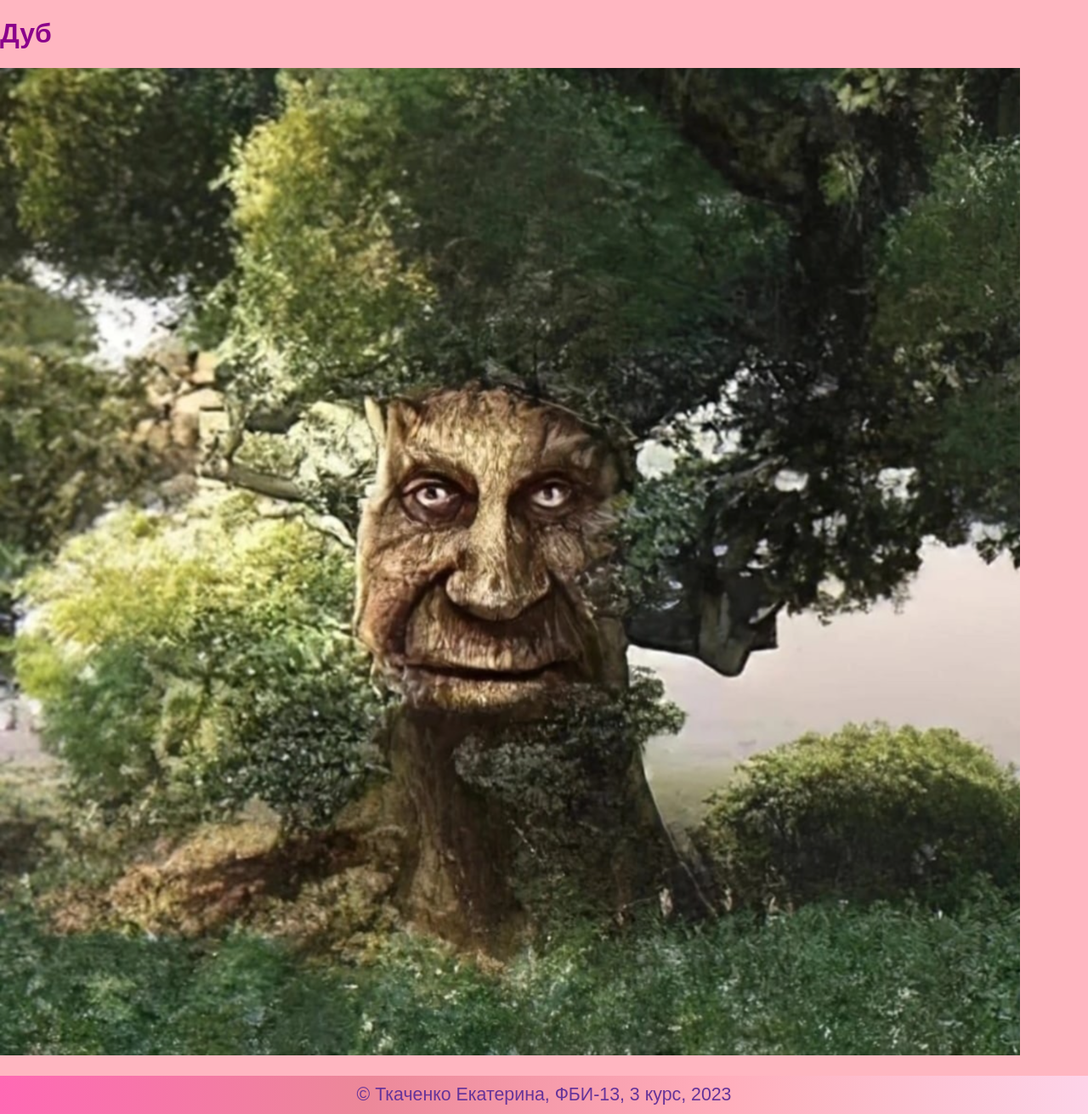
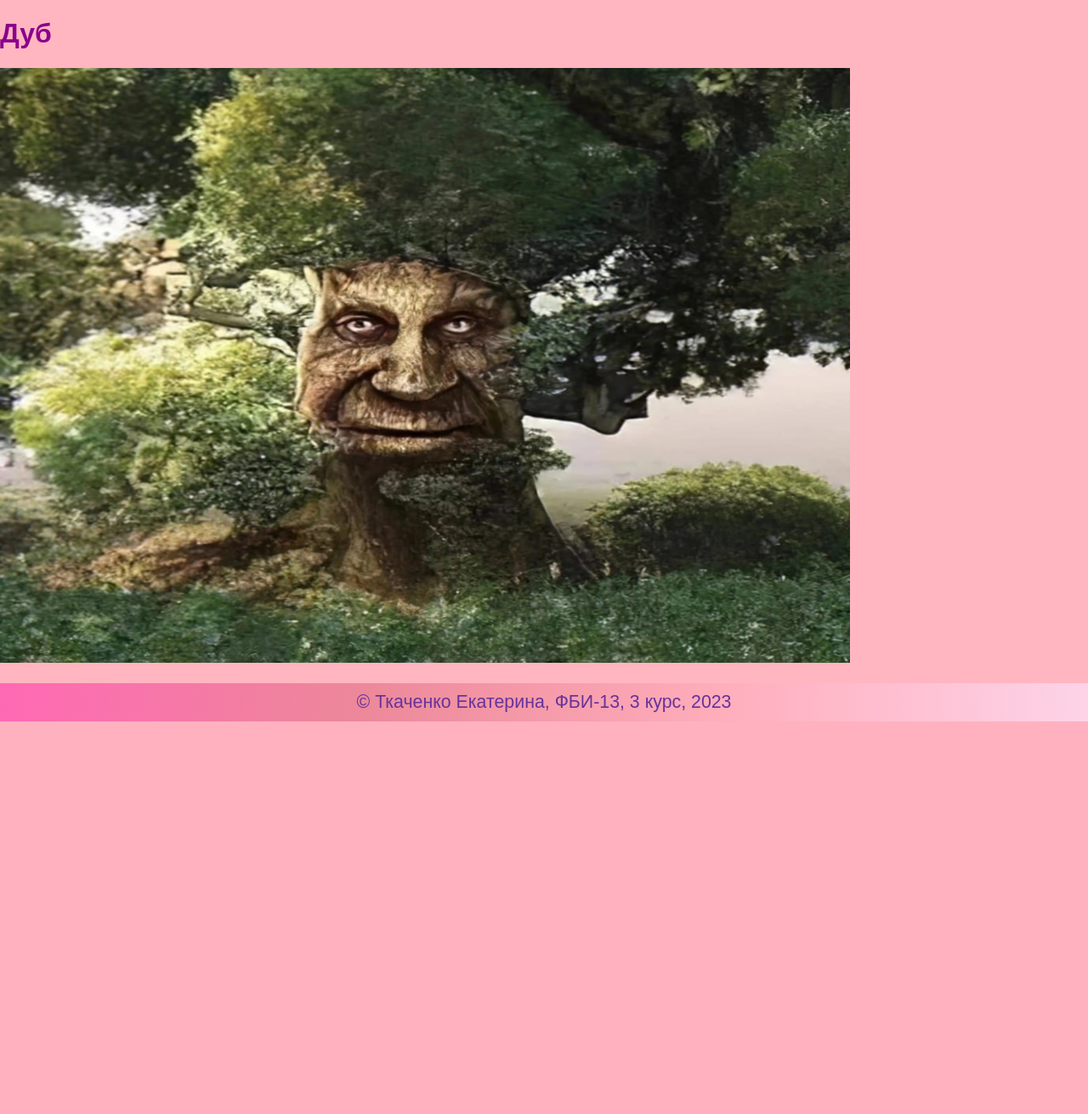
Before and after one commit to tkachrina/web-programming-labs-2, a Flask app: page /lab1/oak/ in a window 1280 px wide. Shown: the part 51-1362 px from the top of the page at 85% size. After the commit the page ends 900 px from the top, so only its background shows below. Run offline with Flask 3, Linux system fonts and the light colour scheme.

Commit message:
Оформление веб.страницы  и изображения

```diff
--- a/static/lab1.css
+++ b/static/lab1.css
@@ -1,3 +1,9 @@
+
+img {
+    width:1000px;
+    height:700px;
+}
+
 body{
     background-color: lightpink;
     color: darkmagenta;
```
